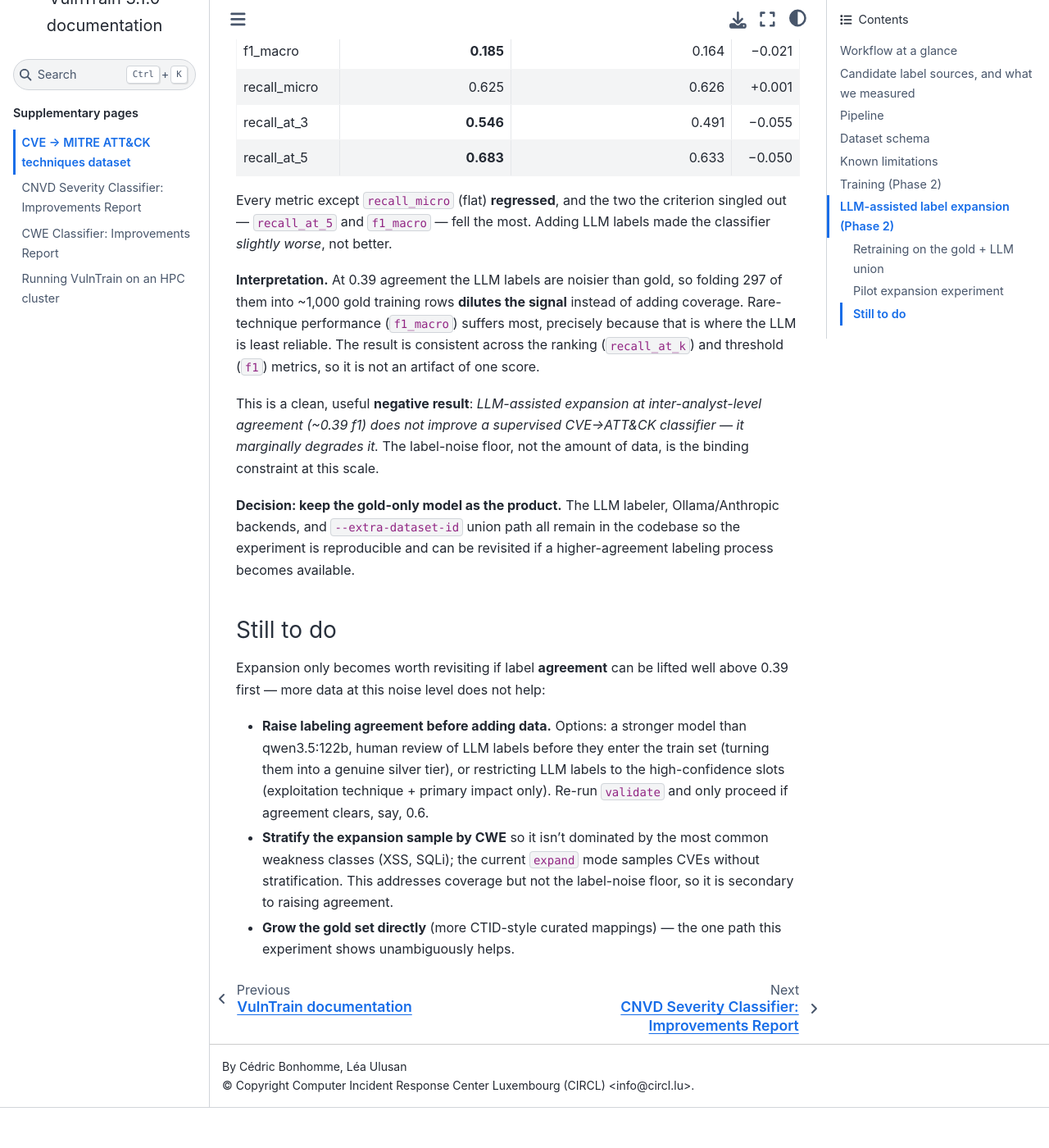
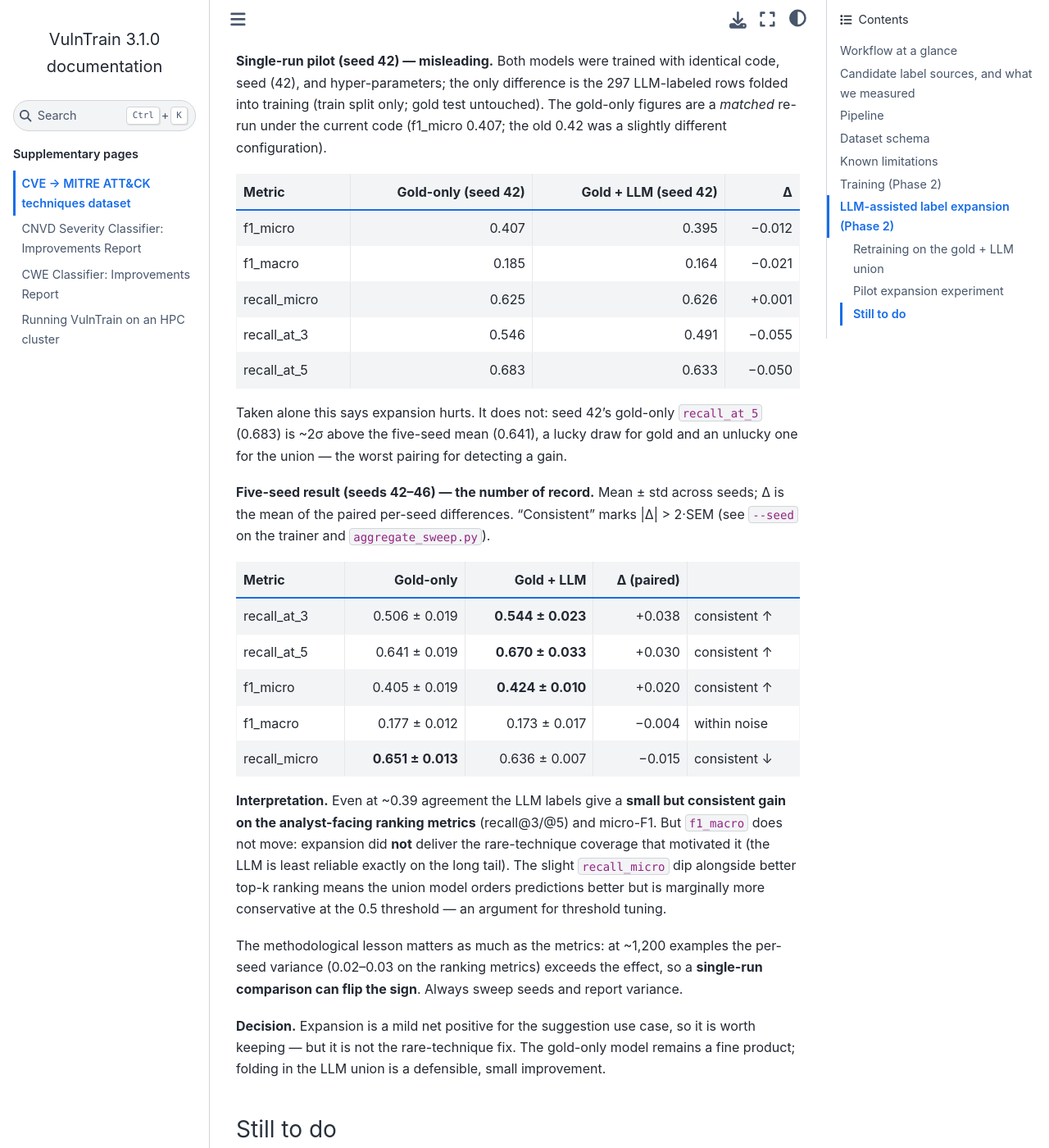
Before and after one commit to vulnerability-lookup/VulnTrain, a Sphinx documentation site: the page built from docs/attack-techniques-dataset.md, in a window 1280 px wide and 1400 px high, scrolled down 11871 px. Shown: the whole window at 82% size. Built offline with Sphinx 7.4.7 and the Sphinx Book theme 1.1.4, drawn with Linux system fonts in a browser that asks for light colours; before the commit the page ends 13222 px from its top, so only the background shows below that; some of the changed text lies outside the part shown.

Commit message:
chg: [doc] Correct the expansion verdict with the multi-seed result
The single-run pilot's apparent degradation was a seed artifact. Across five
seeds, LLM expansion at ~0.39 agreement gives a small consistent ranking gain
(recall@3 +0.038, recall@5 +0.030, f1_micro +0.020) with f1_macro flat. Keep
the single-run table as a cautionary example beside the five-seed table, retract
the negative-result / noise-floor framing, and reframe the acceptance bar as a
reference level.

```diff
--- a/docs/attack-techniques-dataset.md
+++ b/docs/attack-techniques-dataset.md
@@ -89,10 +89,11 @@ vulntrain-train-attack-classification --base-model roberta-base \
 
 Steps 1–3 are done and published. Step 4's model selection is done
 (qwen3.5:122b, f1_micro 0.392 agreement — see the benchmark below), and the
-step-5 pilot (300-CVE expansion + union retrain) is **complete**: it showed
-that expansion at this agreement level slightly *degrades* the classifier, so
-the gold-only model remains the product (see "Pilot expansion experiment"
-below). Source files (CTID mappings, ATT&CK STIX data, CVE2CAPEC databases)
+step-5 pilot (300-CVE expansion + union retrain) is **complete**: across five
+seeds it gives a small but consistent ranking gain (recall@3 +0.038, recall@5
++0.030) though no rare-technique improvement — a single-run version had
+misleadingly shown a *degradation* (see "Pilot expansion experiment" below).
+Source files (CTID mappings, ATT&CK STIX data, CVE2CAPEC databases)
 are cached in `~/.cache/vulntrain`.
 
 ## Candidate label sources, and what we measured
@@ -329,18 +330,19 @@ invalidates a previous agreement number — re-run `validate` to re-baseline.
 
 **Model-selection benchmark.** We measured LLM-vs-gold agreement on a
 held-out slice of the CTID gold set, at the parent-technique granularity the
-trainer uses, to decide which model is trustworthy enough to expand with. The
-acceptance bar is the trained supervised classifier's own agreement with gold
-(**f1_micro 0.42**): an LLM that scores below it would only inject labels
-*worse* than what the model already predicts, so expansion would degrade the
-dataset rather than enrich it.
+trainer uses, to pick the best model to expand with. We use the trained
+classifier's own agreement with gold (**f1_micro ~0.41**) as a *reference*
+level — the intuition being that a labeler below it adds labels noisier than
+the model's own predictions. This is a reference, not a hard gate: the seed
+sweep below shows labels at 0.39 agreement still help ranking in aggregate, so
+the figure contextualises the labeler rather than accepting or rejecting it.
 
 | Backend / model | Prompt & mode | Sample | Precision | Recall | **f1_micro** | Notes |
 |---|---|---|---:|---:|---:|---|
 | ollama / qwen3.6:35b | conservative, single-call | 30 | 0.429 | 0.248 | 0.314 | original baseline |
 | ollama / qwen3.6:35b | assertive, single-call | 30 | 0.442 | 0.271 | 0.336 | prompt helps marginally |
 | ollama / qwen3.6:35b | assertive, `--reason` | 30 | 0.395 | 0.214 | 0.278 | worse; reasoning pass times out, drops CVEs |
-| _supervised classifier_ | _(trained on gold)_ | 121 | — | — | _0.42_ | _acceptance bar_ |
+| _supervised classifier_ | _(trained on gold)_ | 121 | — | — | _~0.41_ | _reference level_ |
 | ollama / qwen3.5:122b | assertive, single-call | 30 | 0.509 | 0.429 | 0.465 | optimistic on the small slice |
 | **ollama / qwen3.5:122b** | **assertive, single-call** | **121** | **0.431** | **0.360** | **0.392** | **full split — the reliable figure** |
 
@@ -366,14 +368,14 @@ Three findings emerge:
 
 **Selected expansion model: qwen3.5:122b (single-call, assertive prompt), at
 f1_micro 0.392 on the full test split.** This sits marginally *below* the
-supervised classifier's 0.42, so the LLM is **not** clearly better than the
-trained model at reproducing gold — a caution, not a green light. It remains
-the best available local configuration and its agreement is within the range
-commonly reported for inter-analyst agreement on technique-level ATT&CK CVE
-mappings, so it is defensible for *cautious, provenance-tiered* expansion (new
-CVEs the classifier has no gold for), never as a silent replacement for gold
-labels. Throughput is ~1 min/CVE on our GPU server, so a few-hundred-CVE
-expansion is an overnight run.
+classifier's own ~0.41 agreement — so on the benchmark alone the LLM is not
+clearly better than the trained model at reproducing gold. That made it a
+best-case candidate to *test* rather than a sure thing; the seed sweep below is
+what actually decides it. Its agreement is within the range commonly reported
+for inter-analyst agreement on technique-level ATT&CK CVE mappings, and it is
+used for *provenance-tiered* expansion (new CVEs, `label_sources=["llm"]`),
+never as a silent replacement for gold labels. Throughput is ~1 min/CVE on our
+GPU server, so a few-hundred-CVE expansion is an overnight run.
 
 **Validate before trusting expansion.** Run the `validate` mode first: it
 labels a held-out slice of the *gold* set and reports agreement
@@ -454,56 +456,68 @@ pilot rather than committing to a full expansion up front.
 under-represents. A flat or worse result means expansion does not pay off at
 this agreement level, and the gold-only model stays the product.
 
-**Result — the pilot did not improve the model.** Both models were trained
-with identical code, seed (42), and hyper-parameters; the only difference is
-the 297 LLM-labeled rows folded into training. The gold-only figures below are
-a *matched* re-run under the current code, not the earlier published number —
-that re-run landed at f1_micro 0.407 (the old 0.42 was a slightly different
-configuration), which is exactly why the comparison was re-measured rather than
-taken from memory.
+> **Important — this result was corrected by a seed sweep.** The single-run
+> pilot below (seed 42) appeared to *degrade* the model. Repeating the
+> comparison across five seeds **reversed the sign**: expansion gives a small
+> but consistent ranking gain. The single-run numbers are kept as a cautionary
+> example; the multi-seed table is the result of record.
 
-| Metric | Gold-only (matched) | Gold + LLM (300-CVE pilot) | Δ |
+**Single-run pilot (seed 42) — misleading.** Both models were trained with
+identical code, seed (42), and hyper-parameters; the only difference is the 297
+LLM-labeled rows folded into training (train split only; gold test untouched).
+The gold-only figures are a *matched* re-run under the current code (f1_micro
+0.407; the old 0.42 was a slightly different configuration).
+
+| Metric | Gold-only (seed 42) | Gold + LLM (seed 42) | Δ |
 |---|---:|---:|---:|
-| f1_micro | **0.407** | 0.395 | −0.012 |
-| f1_macro | **0.185** | 0.164 | −0.021 |
+| f1_micro | 0.407 | 0.395 | −0.012 |
+| f1_macro | 0.185 | 0.164 | −0.021 |
 | recall_micro | 0.625 | 0.626 | +0.001 |
-| recall_at_3 | **0.546** | 0.491 | −0.055 |
-| recall_at_5 | **0.683** | 0.633 | −0.050 |
+| recall_at_3 | 0.546 | 0.491 | −0.055 |
+| recall_at_5 | 0.683 | 0.633 | −0.050 |
 
-Every metric except `recall_micro` (flat) **regressed**, and the two the
-criterion singled out — `recall_at_5` and `f1_macro` — fell the most. Adding
-LLM labels made the classifier *slightly worse*, not better.
+Taken alone this says expansion hurts. It does not: seed 42's gold-only
+`recall_at_5` (0.683) is ~2σ above the five-seed mean (0.641), a lucky draw for
+gold and an unlucky one for the union — the worst pairing for detecting a gain.
 
-**Interpretation.** At 0.39 agreement the LLM labels are noisier than gold, so
-folding 297 of them into ~1,000 gold training rows **dilutes the signal**
-instead of adding coverage. Rare-technique performance (`f1_macro`) suffers
-most, precisely because that is where the LLM is least reliable. The result is
-consistent across the ranking (`recall_at_k`) and threshold (`f1`) metrics, so
-it is not an artifact of one score.
+**Five-seed result (seeds 42–46) — the number of record.** Mean ± std across
+seeds; Δ is the mean of the paired per-seed differences. "Consistent" marks
+|Δ| > 2·SEM (see `--seed` on the trainer and `aggregate_sweep.py`).
 
-This is a clean, useful **negative result**: *LLM-assisted expansion at
-inter-analyst-level agreement (~0.39 f1) does not improve a supervised
-CVE→ATT&CK classifier — it marginally degrades it.* The label-noise floor, not
-the amount of data, is the binding constraint at this scale.
+| Metric | Gold-only | Gold + LLM | Δ (paired) | |
+|---|---:|---:|---:|---|
+| recall_at_3 | 0.506 ± 0.019 | **0.544 ± 0.023** | +0.038 | consistent ↑ |
+| recall_at_5 | 0.641 ± 0.019 | **0.670 ± 0.033** | +0.030 | consistent ↑ |
+| f1_micro | 0.405 ± 0.019 | **0.424 ± 0.010** | +0.020 | consistent ↑ |
+| f1_macro | 0.177 ± 0.012 | 0.173 ± 0.017 | −0.004 | within noise |
+| recall_micro | **0.651 ± 0.013** | 0.636 ± 0.007 | −0.015 | consistent ↓ |
 
-**Decision: keep the gold-only model as the product.** The LLM labeler,
-Ollama/Anthropic backends, and `--extra-dataset-id` union path all remain in
-the codebase so the experiment is reproducible and can be revisited if a
-higher-agreement labeling process becomes available.
+**Interpretation.** Even at ~0.39 agreement the LLM labels give a **small but
+consistent gain on the analyst-facing ranking metrics** (recall@3/@5) and
+micro-F1. But `f1_macro` does not move: expansion did **not** deliver the
+rare-technique coverage that motivated it (the LLM is least reliable exactly on
+the long tail). The slight `recall_micro` dip alongside better top-k ranking
+means the union model orders predictions better but is marginally more
+conservative at the 0.5 threshold — an argument for threshold tuning.
+
+The methodological lesson matters as much as the metrics: at ~1,200 examples the
+per-seed variance (0.02–0.03 on the ranking metrics) exceeds the effect, so a
+**single-run comparison can flip the sign**. Always sweep seeds and report
+variance.
+
+**Decision.** Expansion is a mild net positive for the suggestion use case, so
+it is worth keeping — but it is not the rare-technique fix. The gold-only model
+remains a fine product; folding in the LLM union is a defensible, small
+improvement.
 
 ### Still to do
 
-Expansion only becomes worth revisiting if label **agreement** can be lifted
-well above 0.39 first — more data at this noise level does not help:
-
-- **Raise labeling agreement before adding data.** Options: a stronger model
-  than qwen3.5:122b, human review of LLM labels before they enter the train
-  set (turning them into a genuine silver tier), or restricting LLM labels to
-  the high-confidence slots (exploitation technique + primary impact only).
-  Re-run `validate` and only proceed if agreement clears, say, 0.6.
+- **Larger, seed-repeated expansion** to test whether the ranking gain scales
+  beyond 297 CVEs (or plateaus / eventually hurts as noise accumulates).
+- **Target the rare techniques directly** — higher-agreement labeling (stronger
+  model, human-reviewed silver labels, or high-confidence slots only) aimed at
+  the long tail that `f1_macro` shows is still untouched.
 - **Stratify the expansion sample by CWE** so it isn't dominated by the most
   common weakness classes (XSS, SQLi); the current `expand` mode samples
-  CVEs without stratification. This addresses coverage but not the label-noise
-  floor, so it is secondary to raising agreement.
-- **Grow the gold set directly** (more CTID-style curated mappings) — the one
-  path this experiment shows unambiguously helps.
+  CVEs without stratification.
+- **Grow the gold set directly** (more CTID-style curated mappings).
```
